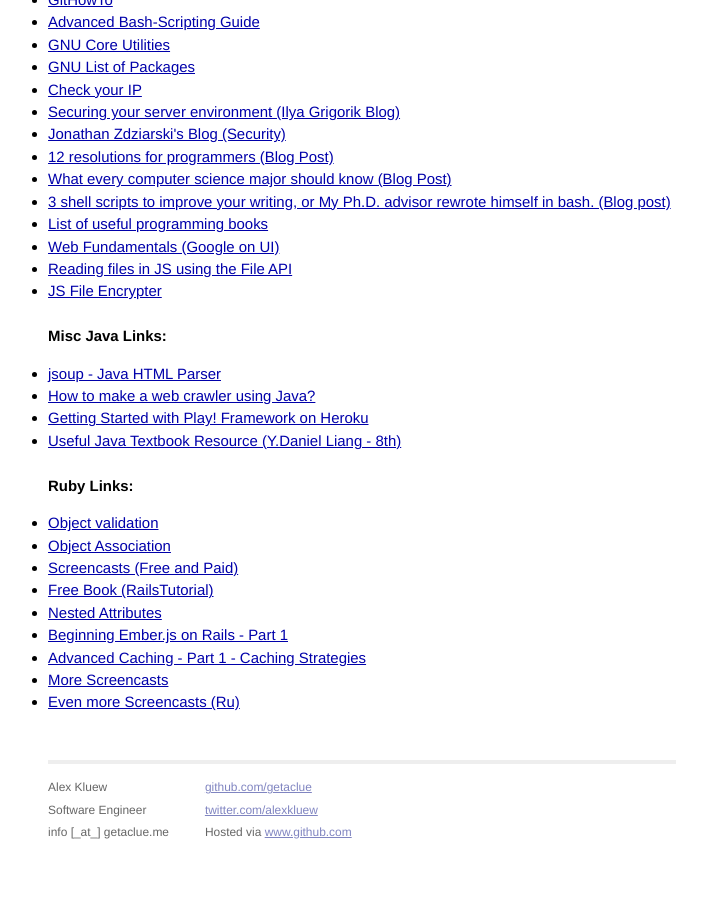
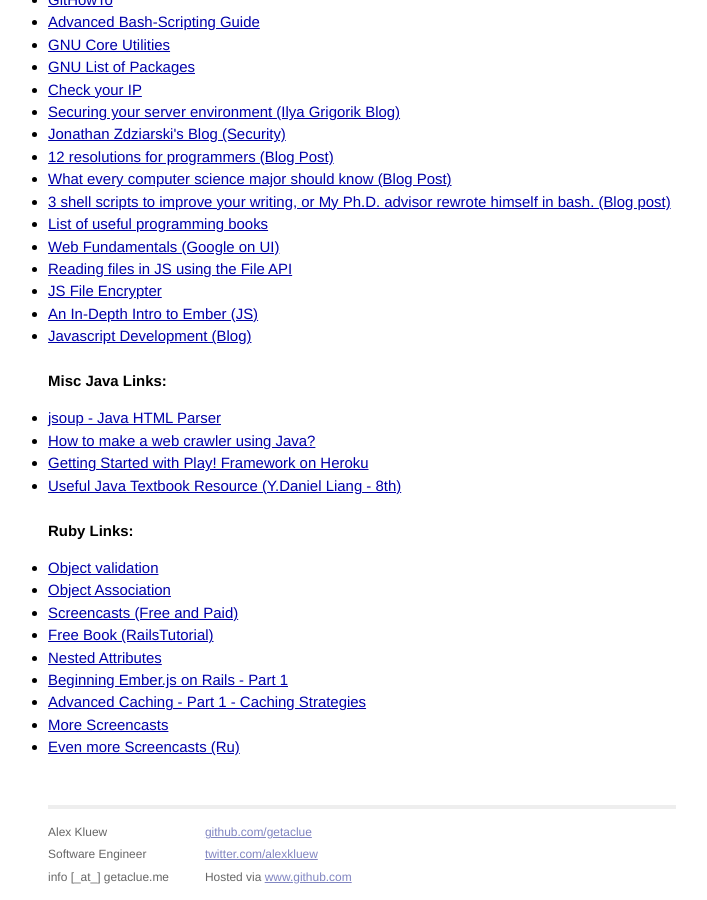
Before and after one commit to getaclue/getaclue.github.io, a Jekyll site: the page built from links.html, in a window 1280 px wide and 900 px high, scrolled down 1162 px. Shown: the whole window, without its empty margins (278-985 px from the left). Built offline with Jekyll 4.4.1, drawn with Linux system fonts in a browser that asks for light colours; Markdown is read by kramdown in place of the engine named in the settings; before the commit the page ends 2017 px from its top, so only the background shows below that.

Commit message:
Added some new JS links

```diff
--- a/_data/useful_gen_links.yml
+++ b/_data/useful_gen_links.yml
@@ -138,3 +138,9 @@
 
 - URL_Title: JS File Encrypter
   URL: http://tutorialzine.com/2013/11/javascript-file-encrypter/
+
+- URL_Title: An In-Depth Intro to Ember (JS)
+  URL: http://www.smashingmagazine.com/2013/11/07/an-in-depth-introduction-to-ember-js/
+
+- URL_Title: Javascript Development (Blog)
+  URL: http://www.2ality.com/
```
